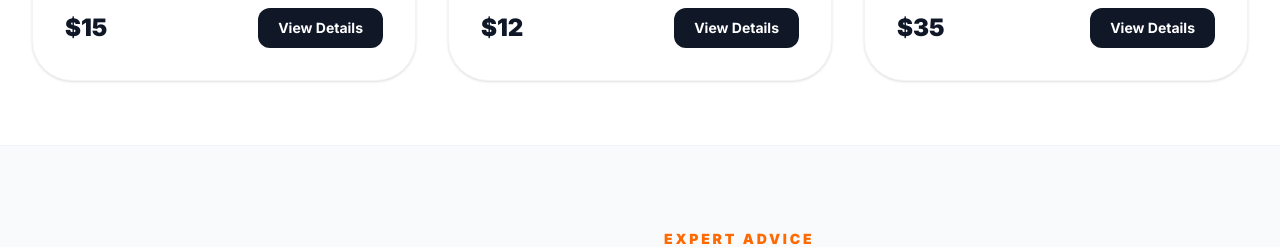
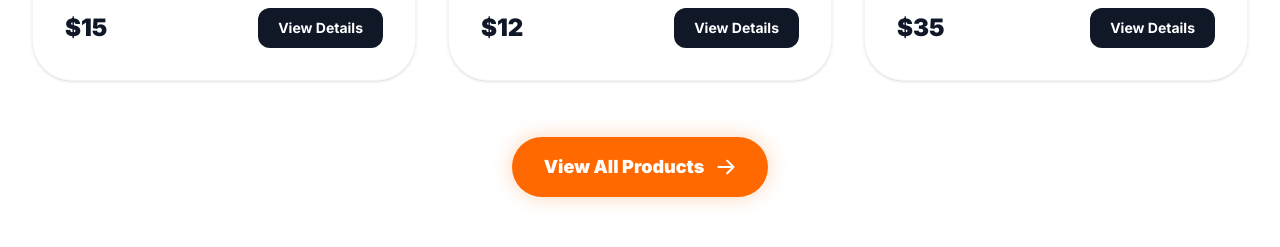
Before and after one commit to mehedi-islam-dev/A8, a Next.js app: page / in a window 1280 px wide. Shown: the part 1220-1467 px from the top of the page. Built offline with nearby package versions, Linux system fonts and the light colour scheme.

Commit message:
popular product and lottie animation redesigned

```diff
--- a/app/page.tsx
+++ b/app/page.tsx
@@ -53,6 +53,16 @@ export default function Home() {
               </div>
             </div>
           ))}
+        </div>
+
+        {/* View All Products Button Added Here */}
+        <div className="mt-14 flex justify-center">
+          <Link href="/products" className="inline-flex items-center gap-3 px-8 py-4 bg-orange-500 hover:bg-orange-600 text-white font-black text-lg rounded-full shadow-[0_0_20px_rgba(249,115,22,0.3)] hover:shadow-[0_0_30px_rgba(249,115,22,0.5)] transition-all hover:-translate-y-1">
+            View All Products
+            <svg xmlns="http://www.w3.org/2000/svg" fill="none" viewBox="0 0 24 24" strokeWidth={2.5} stroke="currentColor" className="w-5 h-5">
+              <path strokeLinecap="round" strokeLinejoin="round" d="M13.5 4.5L21 12m0 0l-7.5 7.5M21 12H3" />
+            </svg>
+          </Link>
         </div>
       </section>
 
--- a/components/LottieAnimation.tsx
+++ b/components/LottieAnimation.tsx
@@ -4,12 +4,12 @@ import { DotLottieReact } from '@lottiefiles/dotlottie-react';
 
 export default function LottieAnimation() {
   return (
-    <div className="w-full h-full flex items-center justify-center p-8">
+    <div className="w-full flex items-center justify-center p-4 transform transition-transform hover:scale-105 duration-700">
       <DotLottieReact
-        src="/Vacation mode.lottie"
+       src="/Vacation mode.lottie"
         loop={true}
         autoplay={true}
-        className="w-full h-full object-contain"
+        className="w-full max-w-2xl h-auto drop-shadow-2xl"
       />
     </div>
   );
```
